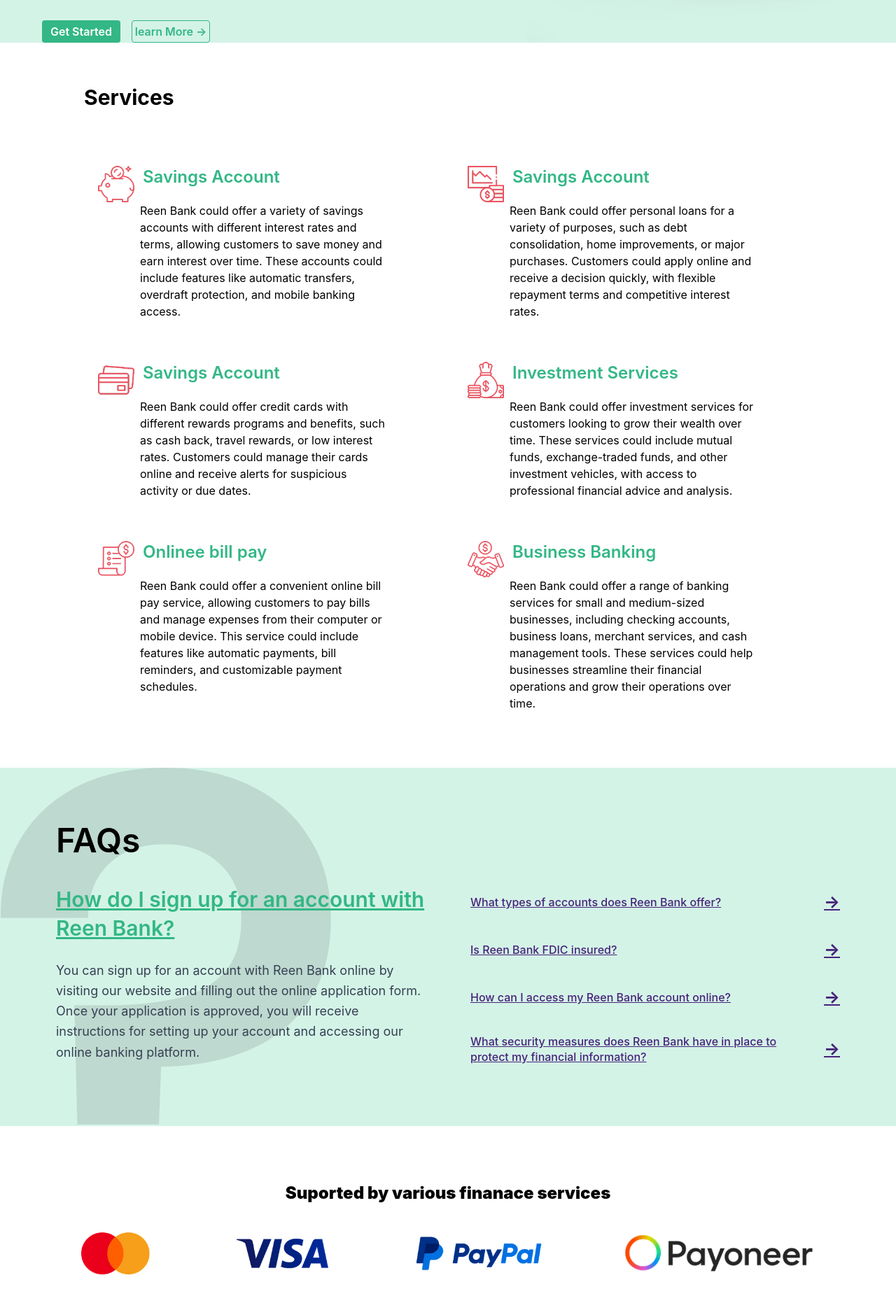
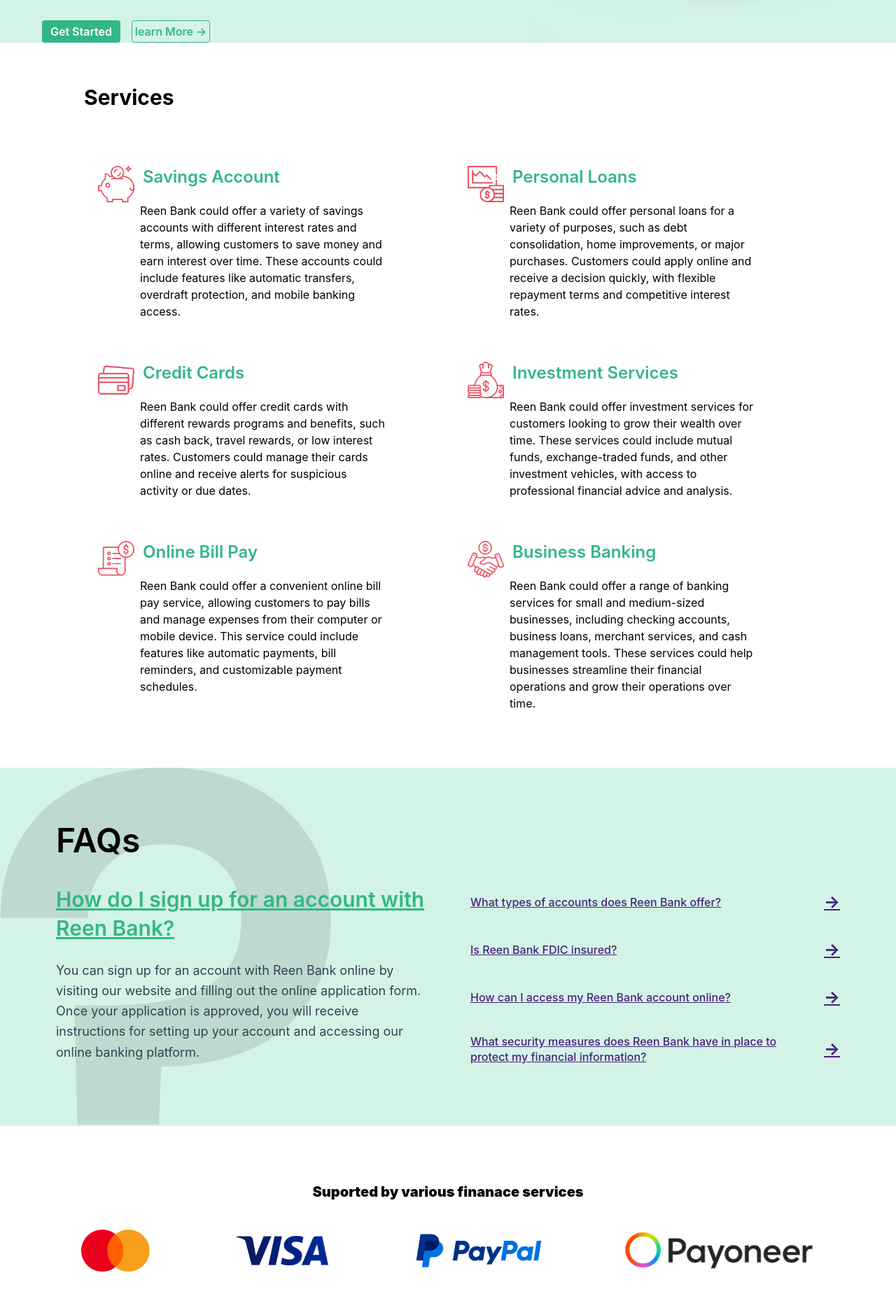
Before and after one commit to adegbolaadeyemi/REEN-BANKING-APP, a website: page src/index.html in a window 1280 px wide. Shown: the part 559-2418 px from the top of the page at 70% size. Drawn offline with Linux system fonts and the light colour scheme.

Commit message:
seventh commit

```diff
--- a/src/index.html
+++ b/src/index.html
@@ -9,7 +9,7 @@
   </head>
   <body>
     <!-- Hero Section -->
-    <section class="bg-[#D4F3E7]">
+    <section class="bg-[#D4F3E7] top-0 bottom-0">
       <!-- NAV BAR -->
       <nav
         class="pt-10 md:px-15 px-3 list-none flex md:gap-6 gap-3 md:justify-between"
@@ -103,7 +103,7 @@
           <div class="flex gap-3">
             <img src="./asset/personal 1.png" alt="" class="h-13" />
             <span class="text-[#33B786] text-2xl font-semibold"
-              >Savings Account</span
+              >Personal Loans</span
             >
           </div>
           <p class="md:px-15">
@@ -120,7 +120,7 @@
           <div class="flex gap-3">
             <img src="./asset/credit-card 1.png" alt="" class="h-13" />
             <span class="text-[#33B786] text-2xl font-semibold"
-              >Savings Account</span
+              >Credit Cards</span
             >
           </div>
           <p class="md:px-15">
@@ -152,7 +152,7 @@
           <div class="flex gap-3">
             <img src="./asset/bill 1.png" alt="" class="h-13" />
             <span class="text-[#33B786] text-2xl font-semibold"
-              >Onlinee bill pay</span
+              >Online Bill Pay</span
             >
           </div>
           <p class="md:px-15">
@@ -220,7 +220,7 @@
 
     <!-- FINANCE SECTION -->
     <section class="md:mt-20 mt-15 mb-15">
-      <h1 class="text-center font-black text-2xl">
+      <h1 class="text-center font-black text-xl">
         Suported by various finanace services
       </h1>
       <div
```
Also changed, not shown: src/reg.html (+3 -1 lines).
